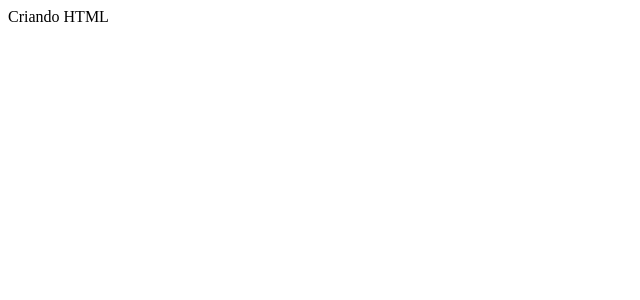
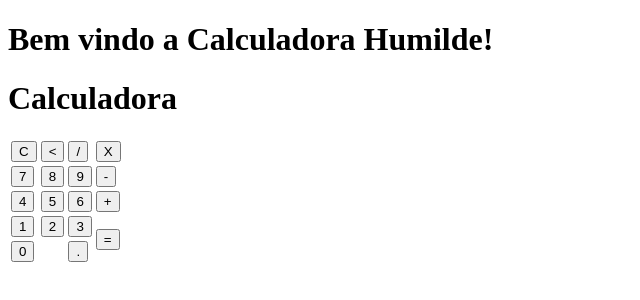
Before and after one commit to tefscript/calculadoraHumilde, a plain HTML site: page calculadora.html in a window 1280 px wide. Shown: the whole page, without its empty margins (0-640 px from the left). Drawn offline with Linux system fonts and the light colour scheme.

Commit message:
Implementação do HTML

```diff
--- a/calculadora.html
+++ b/calculadora.html
@@ -1 +1,48 @@
-Criando HTML
+<!DOCTYPE html>
+<html lang="en">
+<head>
+    <meta charset="UTF-8">
+    <meta name="viewport" content="width=device-width, initial-scale=1.0">
+    <title>Calculadora</title>
+</head>
+<body>
+    <div class="fundo">
+        <h1>Bem vindo a Calculadora Humilde!</h1>
+        <div class="calculadora">
+            <h1>Calculadora</h1>
+            <p id="resultado"></p>
+            <table>
+                <tr>
+                    <td><button>C</button></td>
+                    <td><button><</button></td>
+                    <td><button>/</button></td>
+                    <td><button>X</button></td>
+                </tr>
+                <tr>
+                    <td><button>7</button></td>
+                    <td><button>8</button></td>
+                    <td><button>9</button></td>
+                    <td><button>-</button></td>
+                </tr>
+                <tr>
+                    <td><button>4</button></td>
+                    <td><button>5</button></td>
+                    <td><button>6</button></td>
+                    <td><button>+</button></td>
+                </tr>
+                <tr>
+                    <td><button>1</button></td>
+                    <td><button>2</button></td>
+                    <td><button>3</button></td>
+                    <td rowspan="2"><button>=</button></td>
+                </tr>
+                <tr>
+                    <td colspan="2"><button>0</button></td>
+                    <td><button>.</button></td>
+                </tr>
+            </table>
+        </div>
+    </div>
+
+</body>
+</html>
```
